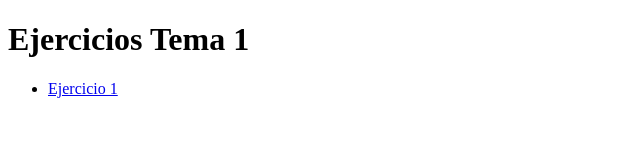
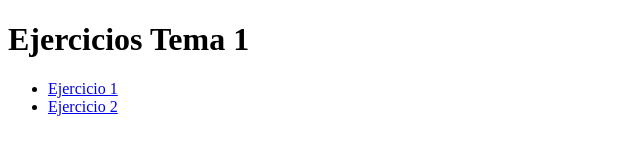
Before and after one commit to d19rarir/d19rarir.github.io, a plain HTML site: page tema1/tema1.html in a window 1280 px wide. Shown: the whole page, without its empty margins (0-640 px from the left). Drawn offline with Linux system fonts and the light colour scheme.

Commit message:
add pr2 to tema1

```diff
--- a/tema1/tema1.html
+++ b/tema1/tema1.html
@@ -8,7 +8,7 @@
 		<h1>Ejercicios Tema 1 </h1>
 		<ul>
 			<li><a href="./pr1.pdf">Ejercicio 1</a></li>
-			<!--<li><a href="">Ejercicio 2</a></li>-->
+			<li><a href="./pr2.pdf">Ejercicio 2</a></li>
 		</ul>
 	</body>
 </html>
```
Also changed, not shown: 1 other file.
